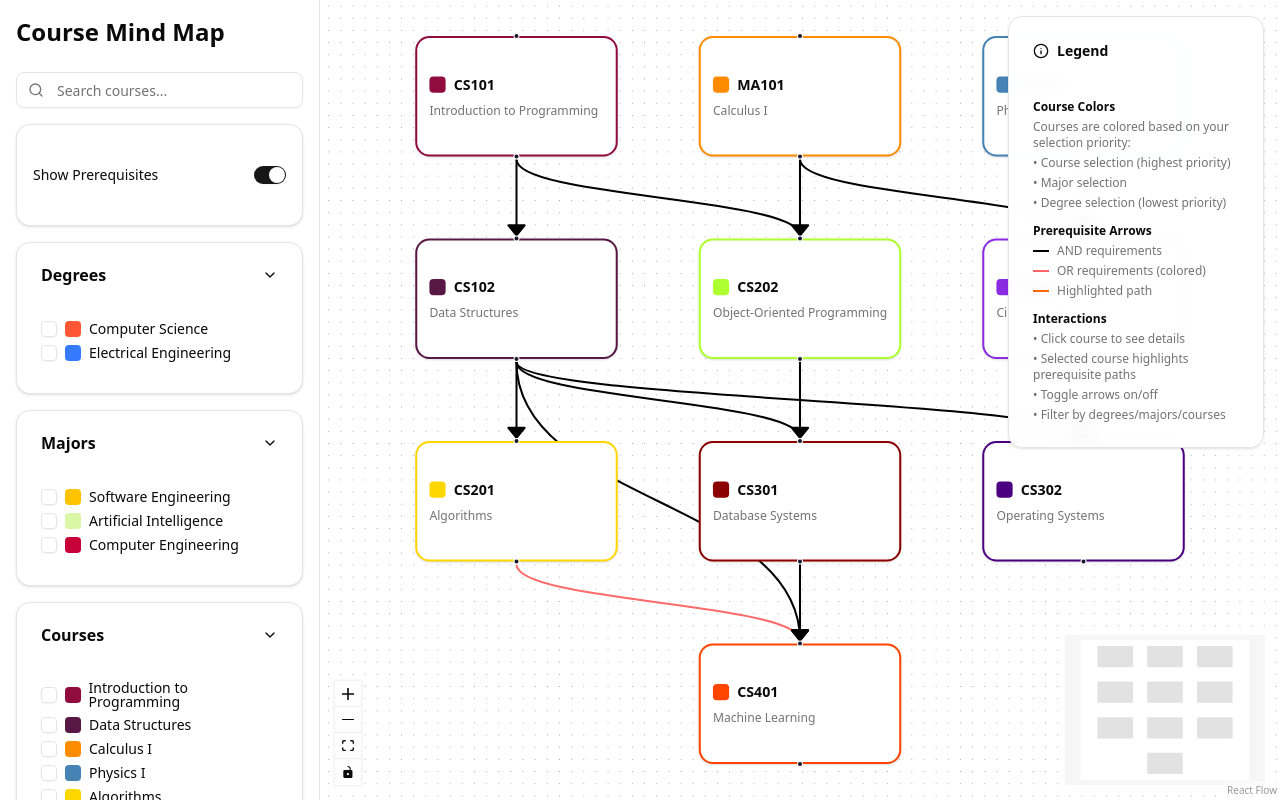
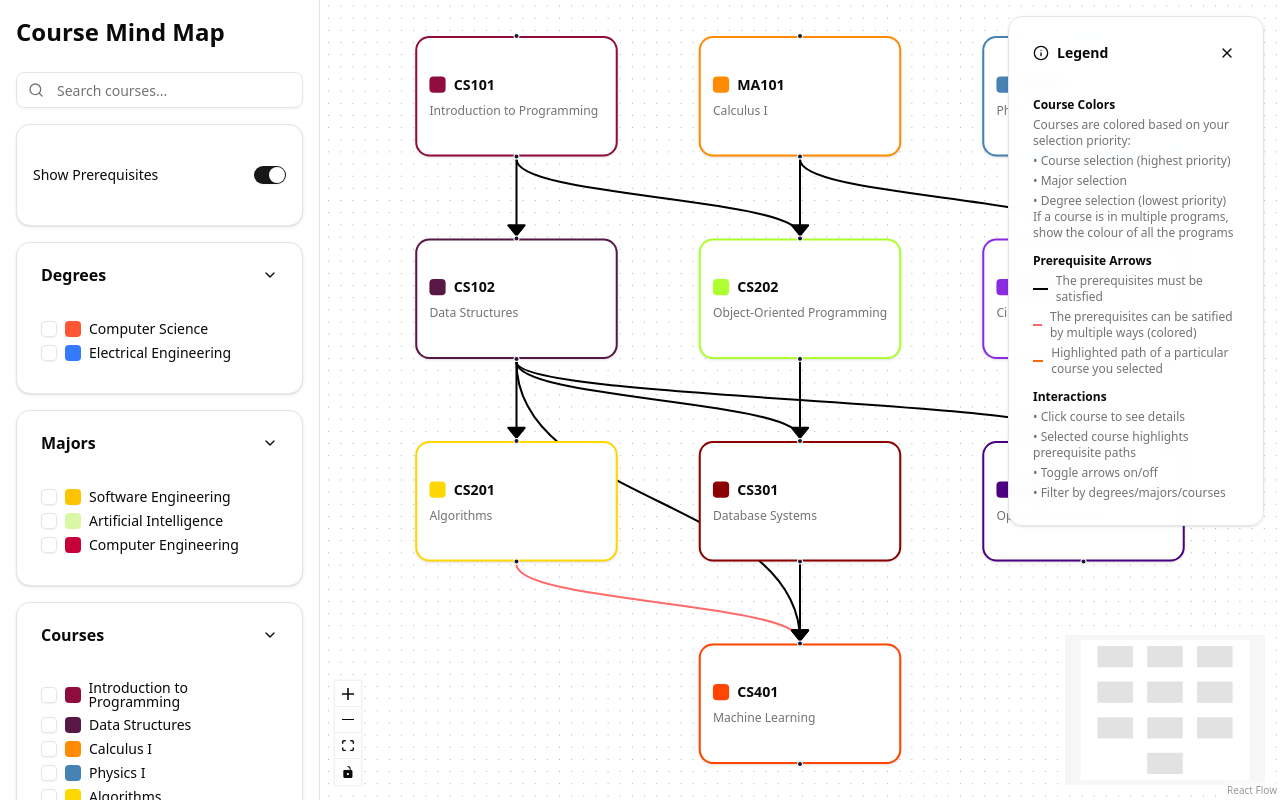
Before and after one commit to rsgcsg/random_hacton_team_a, a React (Vite) app: page / in a window 1280 px wide. Built offline with nearby package versions, Linux system fonts and the light colour scheme.

Commit message:
legend fix

```diff
--- a/src/components/Legend.jsx
+++ b/src/components/Legend.jsx
@@ -1,14 +1,31 @@
-import { Card, CardContent, CardHeader, CardTitle } from '@/components/ui/card.jsx'
-import { Info } from 'lucide-react'
+import { useState } from "react"
+import { Card, CardContent, CardHeader, CardTitle } from "@/components/ui/card.jsx"
+import { Info, X } from "lucide-react"
 
 const Legend = () => {
+  const [open, setOpen] = useState(true)
+
+  if (!open) {
+    return (
+      <button
+        onClick={() => setOpen(true)}
+        className="absolute top-4 right-4 z-10 p-2 rounded-full bg-card/90 backdrop-blur-sm shadow-md hover:bg-card"
+      >
+        <Info size={20} />
+      </button>
+    )
+  }
+
   return (
     <Card className="absolute top-4 right-4 w-64 z-10 bg-card/95 backdrop-blur-sm">
-      <CardHeader className="pb-2">
+      <CardHeader className="pb-2 flex justify-between items-center">
         <CardTitle className="flex items-center text-sm">
           <Info size={16} className="mr-2" />
           Legend
         </CardTitle>
+        <button onClick={() => setOpen(false)} className="p-1 rounded hover:bg-muted">
+          <X size={16} />
+        </button>
       </CardHeader>
       <CardContent className="space-y-3 text-xs">
         <div>
@@ -21,6 +38,9 @@ const Legend = () => {
             <li>• Major selection</li>
             <li>• Degree selection (lowest priority)</li>
           </ul>
+          <p className="text-muted-foreground">
+            If a course is in multiple programs, show the colour of all the programs
+          </p>
         </div>
 
         <div>
@@ -28,15 +48,15 @@ const Legend = () => {
           <div className="space-y-1">
             <div className="flex items-center">
               <div className="w-4 h-0.5 bg-black mr-2"></div>
-              <span className="text-muted-foreground">AND requirements</span>
+              <span className="text-muted-foreground">The prerequisites must be satisfied</span>
             </div>
             <div className="flex items-center">
               <div className="w-4 h-0.5 bg-red-400 mr-2"></div>
-              <span className="text-muted-foreground">OR requirements (colored)</span>
+              <span className="text-muted-foreground">The prerequisites can be satified by multiple ways (colored)</span>
             </div>
             <div className="flex items-center">
               <div className="w-4 h-0.5 bg-orange-500 mr-2"></div>
-              <span className="text-muted-foreground">Highlighted path</span>
+              <span className="text-muted-foreground">Highlighted path of a particular course you selected</span>
             </div>
           </div>
         </div>
```
